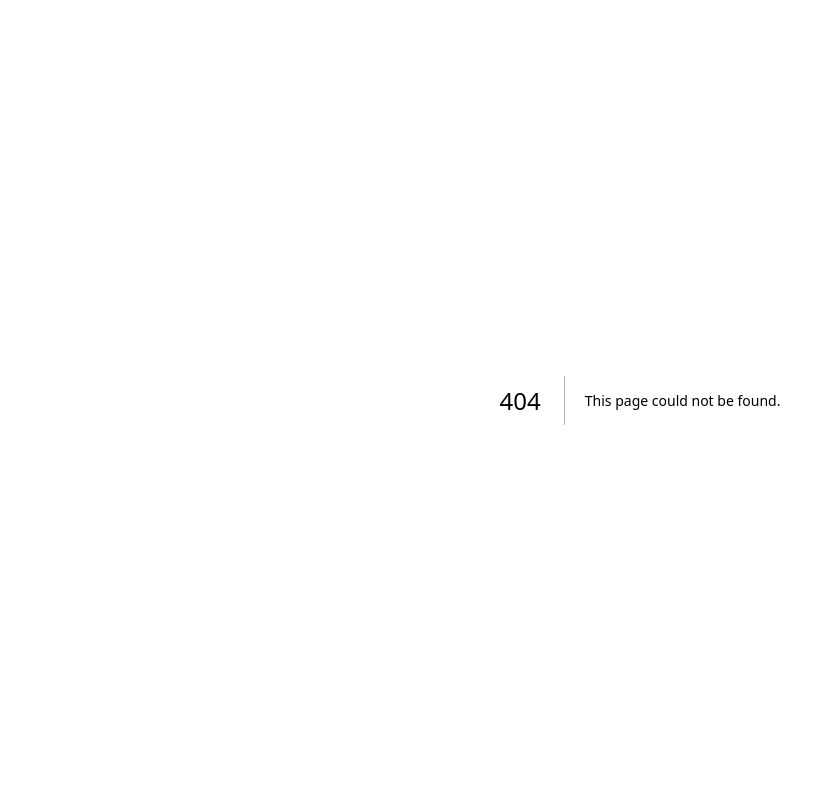
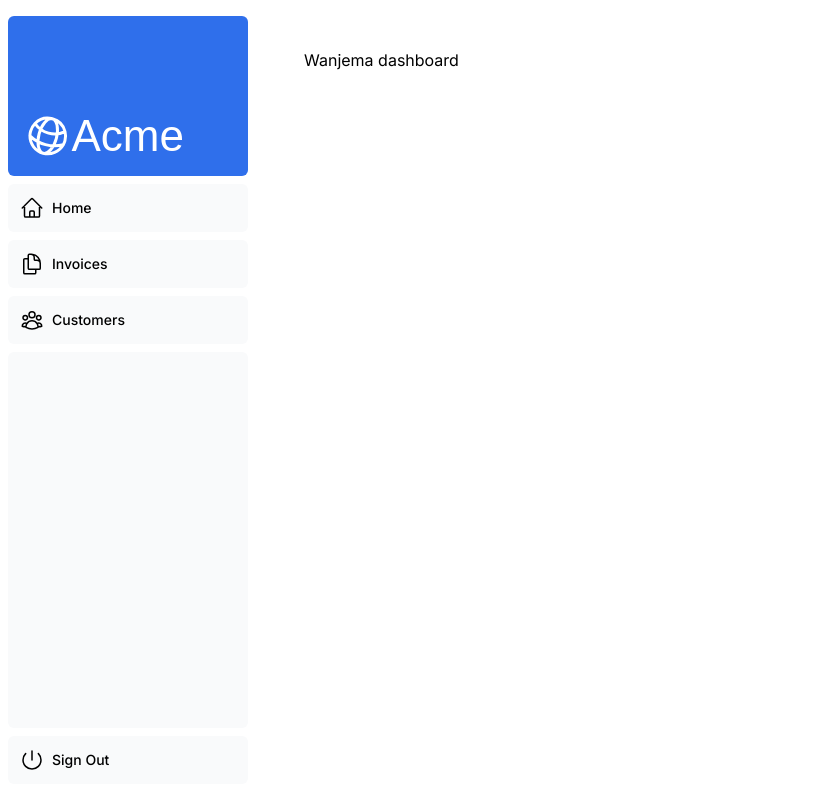
Before and after one commit to johnwanjema/Next-dashboard, a Next.js app: page /dashboard in a window 1280 px wide. Before the commit this address had no page. Shown: the whole page, without its empty margins (0-835 px from the left). Built offline with nearby package versions, Linux system fonts and the light colour scheme; a web font is replaced by a local one.

Commit message:
add dasboard layout and child routes

```diff
--- /dev/null
+++ b/app/dashboard/customers/page.tsx
@@ -0,0 +1,3 @@
+export default function Page() {
+    return <p>Customers Page</p>;
+  }
--- /dev/null
+++ b/app/dashboard/invoices/page.tsx
@@ -0,0 +1,3 @@
+export default function Page() {
+    return <p>Invoices Page</p>;
+  }
--- /dev/null
+++ b/app/dashboard/layout.tsx
@@ -0,0 +1,12 @@
+import SideNav from '@/app/ui/dashboard/sidenav';
+
+export default function Layout({ children }: { children: React.ReactNode }) {
+  return (
+    <div className="flex h-screen flex-col md:flex-row md:overflow-hidden">
+      <div className="w-full flex-none md:w-64">
+        <SideNav />
+      </div>
+      <div className="flex-grow p-6 md:overflow-y-auto md:p-12">{children}</div>
+    </div>
+  );
+}
--- /dev/null
+++ b/app/dashboard/page.tsx
@@ -0,0 +1,7 @@
+export default function Page() {
+    return (
+        <div>
+            <p> Wanjema dashboard</p>
+        </div>
+    );
+  }
```
